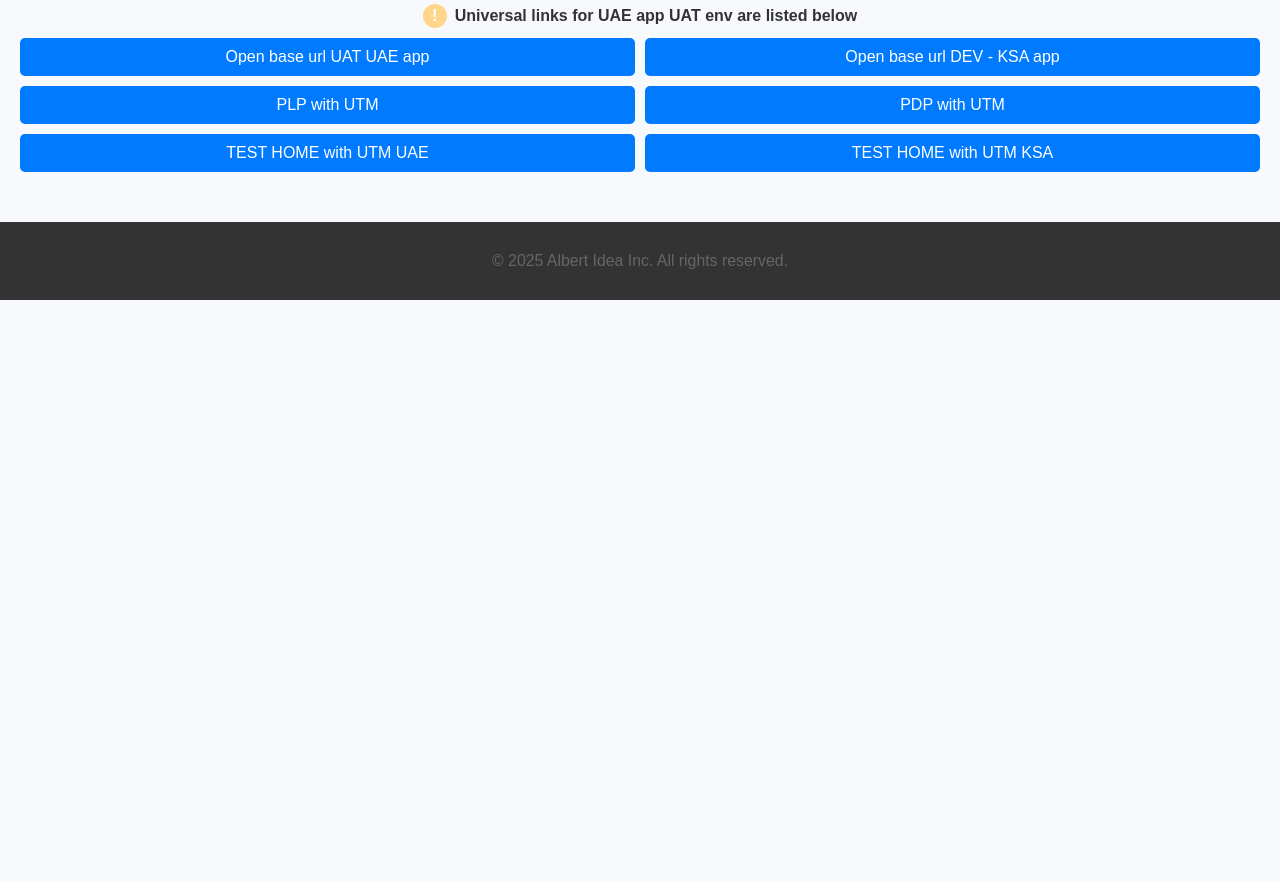
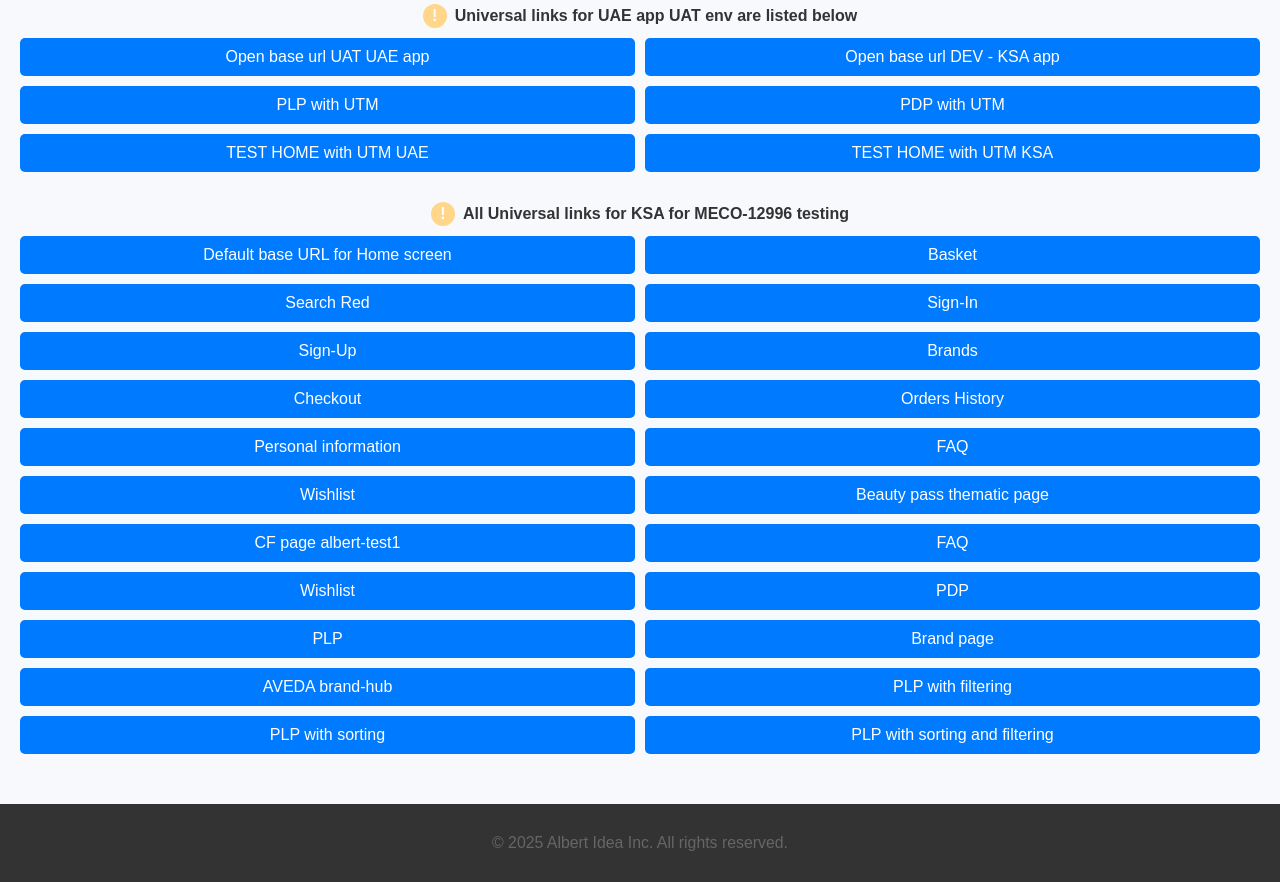
Before and after one commit to albko/test_links, a plain HTML site: page index.html in a window 1280 px wide. Shown: the part 1761-2643 px from the top of the page. Before the commit the page ends 2061 px from the top, so only its background shows below. Drawn offline with Linux system fonts and the light colour scheme.

Commit message:
Update index.html

```diff
--- a/index.html
+++ b/index.html
@@ -272,6 +272,37 @@
             </div>
         </section>
 
+        <section class="block">
+            <div class="block-label">
+                <div class="icon">!</div>
+                All Universal links for KSA for MECO-12996 testing
+            </div>
+            <div class="buttons">
+                <a href="https://dev.sephora.me/sa-en">Default base URL for Home screen</a>
+                <a href="https://www.sephora.me/sa-en/basket">Basket</a>
+                <a href="https://www.sephora.me/sa-en/search?q=red">Search Red</a>
+                <a href="https://www.sephora.me/sa-en/sign-in">Sign-In</a>
+                <a href="https://www.sephora.me/sa-en/sign-up">Sign-Up</a>
+                <a href="https://www.sephora.me/sa-en/brands">Brands</a>
+                <a href="https://www.sephora.me/sa-en/checkout">Checkout</a>
+                <a href="https://www.sephora.me/sa-en/my-account/orders">Orders History</a>
+                <a href="https://www.sephora.me/sa-en/my-account/settings/personal-information">Personal information</a>
+                <a href="https://www.sephora.me/sa-en/faq">FAQ</a>
+                <a href="https://www.sephora.me/sa-en/my-account/lovelist">Wishlist</a>
+                <a href="https://www.sephora.me/sa-en/my-account/beauty-pass">Beauty pass thematic page</a>
+                <a href="https://www.sephora.me/sa-en/albert-test1">CF page albert-test1</a>
+                <a href="https://www.sephora.me/sa-en/faq">FAQ</a>
+                <a href="https://www.sephora.me/sa-en/my-account/lovelist">Wishlist</a>
+                <a href="https://www.sephora.me/sa-en/p/size-up-immediate-supersized-volume-mascara/P10061351">PDP</a>
+                <a href="https://www.sephora.me/sa-en/shop/hair/shampoo-conditioner/shampoo/C447">PLP</a>
+                <a href="https://www.sephora.me/sa-en/brands/drunk-elephant/ELEPH">Brand page</a>
+                <a href="https://www.sephora.me/sa-en/brand-hub/AVEDA">AVEDA brand-hub</a>
+                <a href="https://www.sephora.me/sa-en/shop/makeup/C302?refine=c_covers%3DHigh&refine=c_skinTypes%3DAll%20skin%20types">PLP with filtering</a>
+                <a href="https://www.sephora.me/sa-en/shop/skincare/C303?sort=top-rated">PLP with sorting</a>
+                <a href="https://www.sephora.me/sa-en/shop/makeup/C302?refine=c_covers%3DHigh&refine=c_finishes%3DMatte&sort=Price-low-to-high">PLP with sorting and filtering</a>
+            </div>
+        </section>
+
     </main>
 
     <footer>
```
